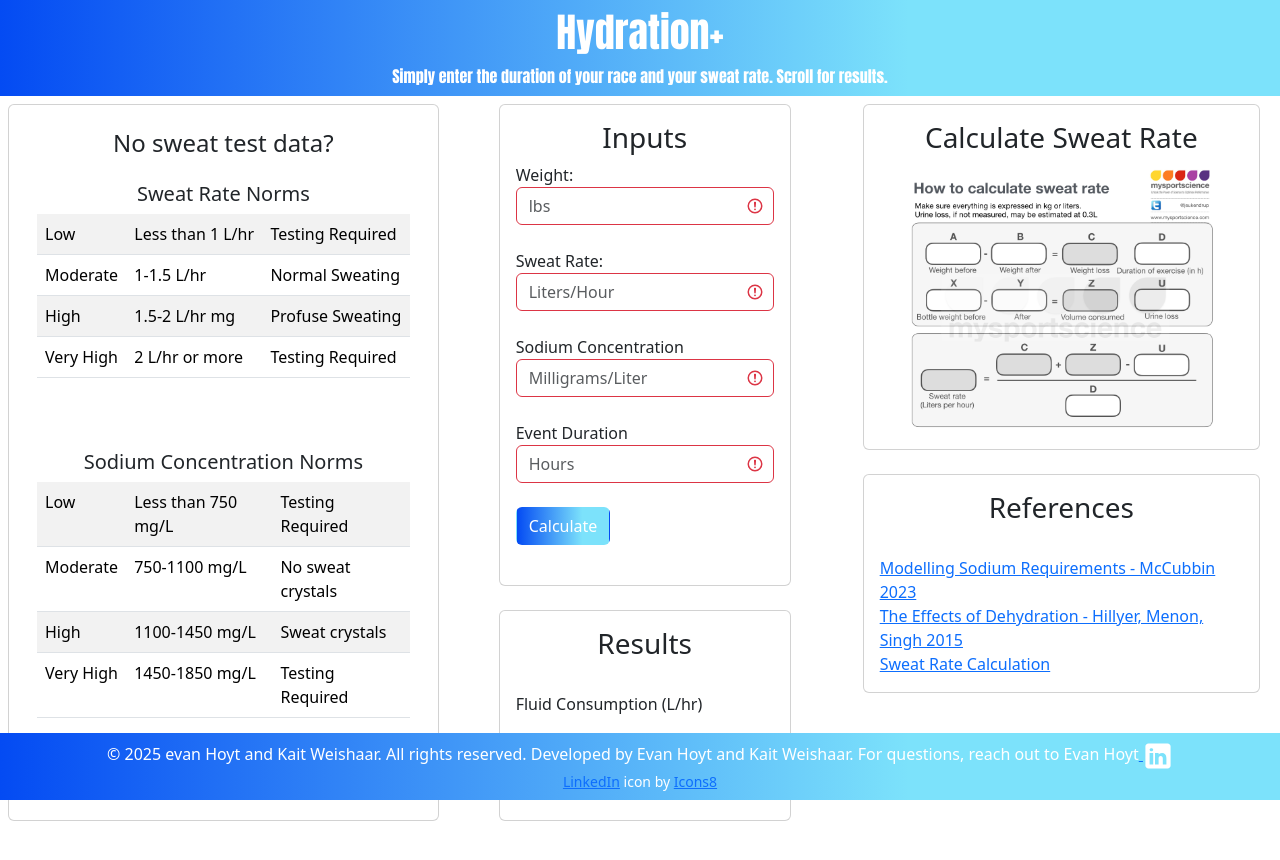
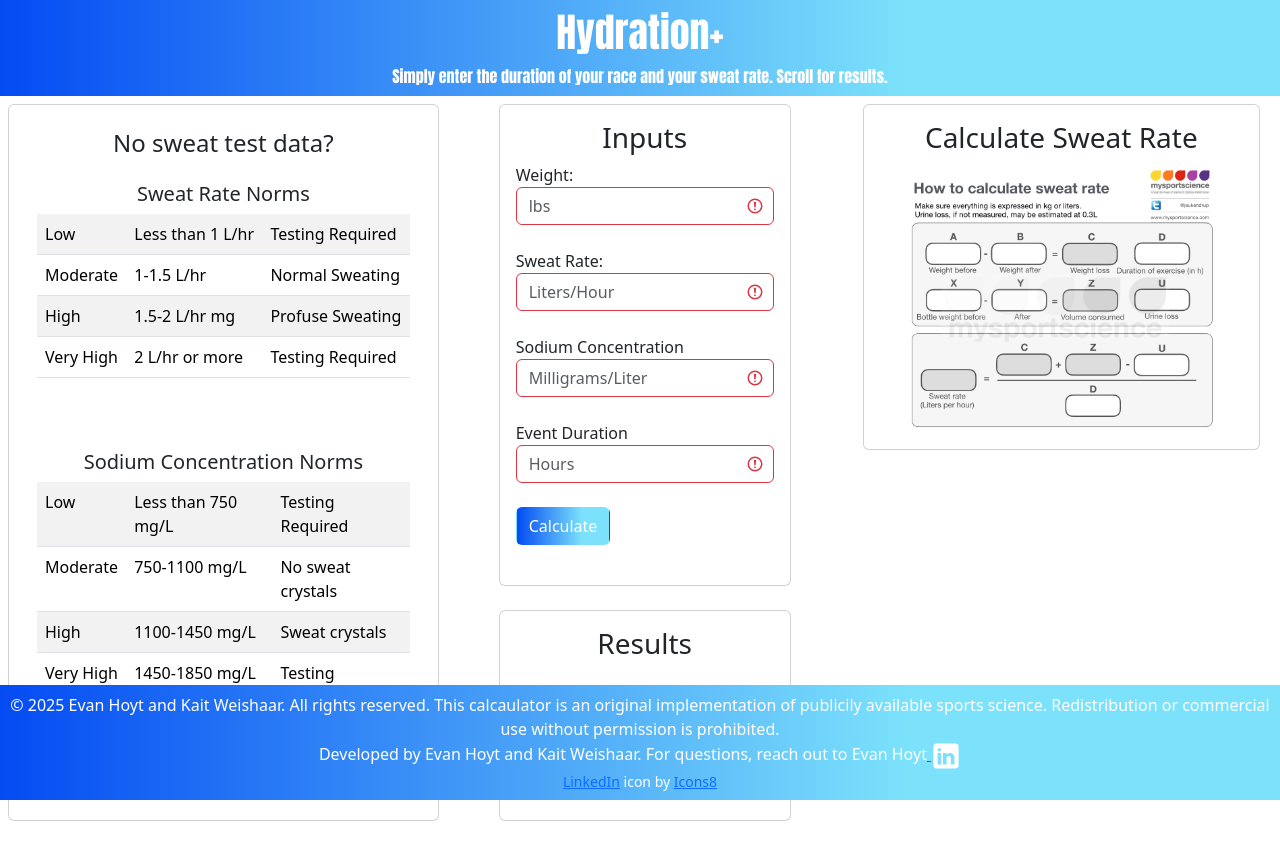
Before and after one commit to kait-weishaar/HydrationPlus, a plain HTML site: page index.html in a window 1280 px wide. Drawn offline with nearby package versions, Linux system fonts and the light colour scheme.

Commit message:
copyright statement revision

```diff
--- a/index.html
+++ b/index.html
@@ -113,12 +113,7 @@
                         <h3>Calculate Sweat Rate</h3>
                         <img src="./images/sweatrate.png" class="rounded" alt="Sweat rate calculation - see link in references">
                     </div><br>
-                    <div class="card p-3">
-                        <h3 class="text-center">References</h3><br>
-                        <a href="https://doi.org/10.1080/17461391.2022.2083526"> Modelling Sodium Requirements - McCubbin 2023</a>
-                        <a href="https://www.academia.edu/76479670/The_Effects_of_Dehydration_on_Skill_Based_Performance"> The Effects of Dehydration - Hillyer, Menon, Singh 2015</a>
-                        <a href="https://www.mysportscience.com/post/2017/07/14/how-much-do-you-sweat">Sweat Rate Calculation</a>
-                    </div><br>
+
                 </div>
         </section>
         <script>
@@ -360,8 +355,8 @@
         </script>
     </body>
     <footer class="p-2 gradient text-white text-center sticky-bottom">
-        <div>© 2025 evan Hoyt and Kait Weishaar. All rights reserved.
-            Developed by Evan Hoyt and Kait Weishaar. For questions, reach out to Evan Hoyt<a href="https://www.linkedin.com/in/evan-hoyt-087317204/" target="_blank">
+        <div>© 2025 Evan Hoyt and Kait Weishaar. All rights reserved. This calcaulator is an original implementation of publicily available sports science. Redistribution or commercial use without permission is prohibited.
+            <br>Developed by Evan Hoyt and Kait Weishaar. For questions, reach out to Evan Hoyt<a href="https://www.linkedin.com/in/evan-hoyt-087317204/" target="_blank">
             <img class="social" src="./images/icons8-linkedin (1).svg" alt=""/>
          </a></div>
          <div class="small"><a target="_blank" href="https://icons8.com/icon/67673/linkedin">LinkedIn</a> icon by <a target="_blank" href="https://icons8.com">Icons8</a></div>
```
